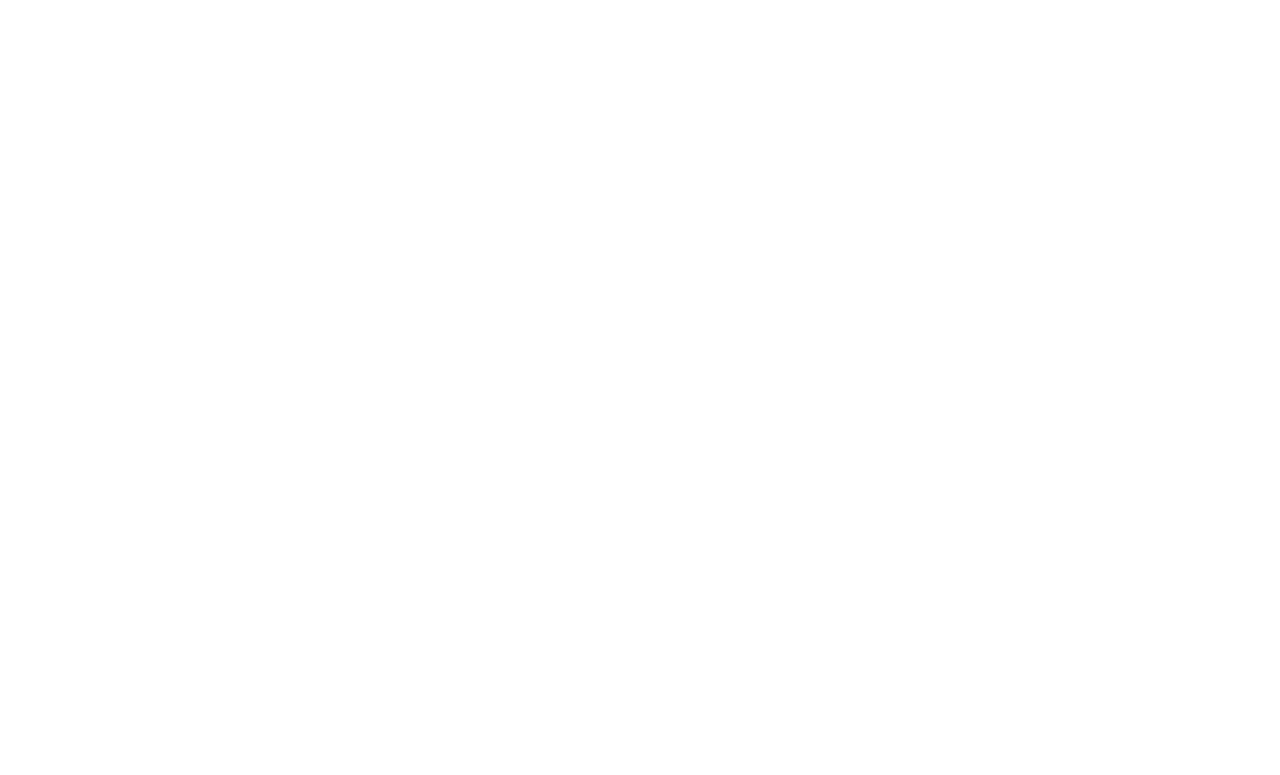
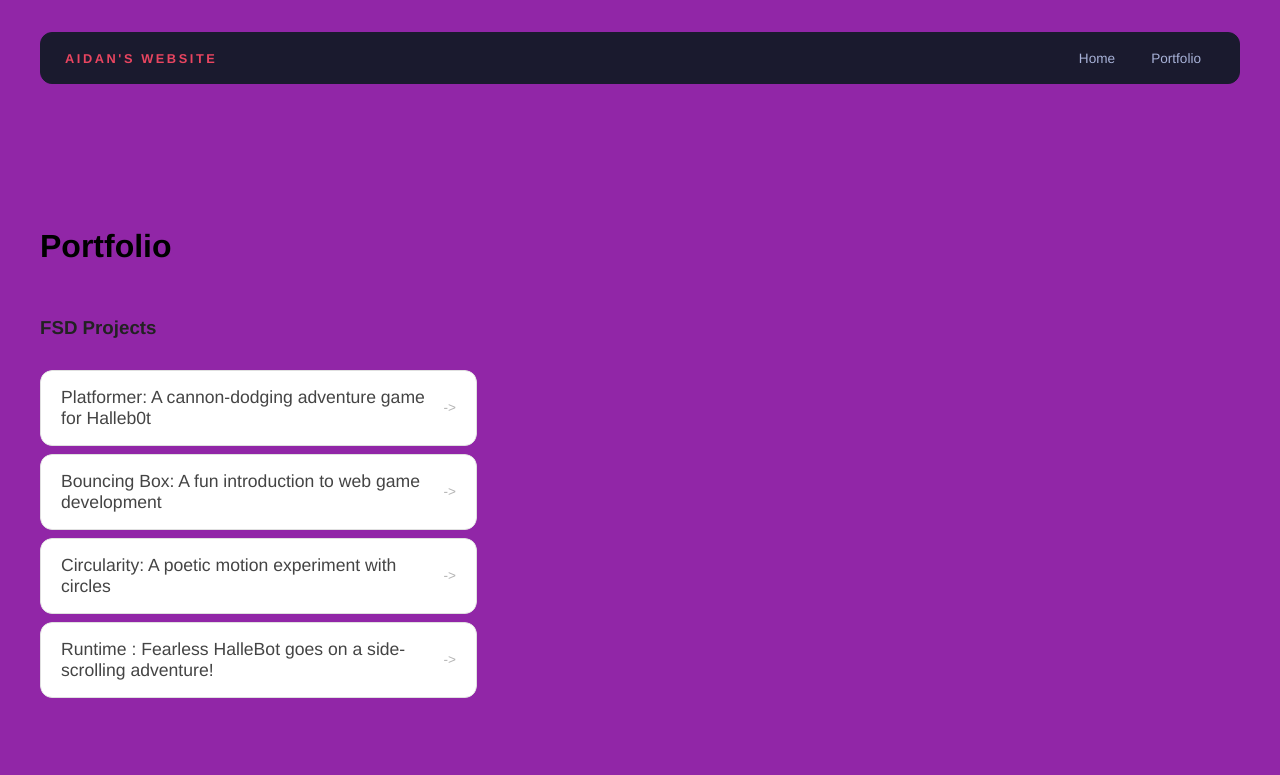
Before and after one commit to AidanMrO/AidanMrO.github.io, a plain HTML site: page portfolio.html in a window 1280 px wide. Drawn offline with Linux system fonts and the light colour scheme.

Commit message:
add portfolio page to website

```diff
--- a/portfolio.html
+++ b/portfolio.html
@@ -0,0 +1,48 @@
+<!DOCTYPE html>
+<html>
+  <head>
+    <title>Gambit</title>
+    <link rel="stylesheet" href="style.css" />
+  </head>
+
+  <body>
+    <!-- All content goes here -->
+    <div id="all-contents">
+       <nav>
+      <h1>Aidan's Website</h1>
+  <ul id="nav-ul">
+    <li class="nav-li">
+      <a href="index.html">Home</a>
+    </li>
+    <li class="nav-li">
+      <a href="portfolio.html">Portfolio</a>
+    </li>
+  </ul>
+  </nav>
+
+  <main>
+    <div class="content">
+    <h1>Portfolio</h1>
+    <h3>FSD Projects</h3>
+    <ul id="portfolio">
+      <li>
+  <a href="fsd-projects/platformer/">Platformer: A cannon-dodging adventure game for Halleb0t</a>
+</li>
+<li>
+  <a href="fsd-projects/bouncing-box/">Bouncing Box: A fun introduction to web game development</a>
+</li>
+<li>
+  <a href="fsd-projects/circularity/">Circularity: A poetic motion experiment with circles</a>
+</li>
+<li>
+ <a href="fsd-projects/runtime/">Runtime : Fearless HalleBot goes on a side-scrolling adventure!</a>
+</li>
+    </ul>
+
+    <!-- ASD Projects will go here -->
+
+  </div>
+  </main>
+    </div>
+  </body>
+</html>
--- a/style.css
+++ b/style.css
@@ -192,3 +192,56 @@ nav h1 {
   background: #e94560;
   color: #fff;
 }
+
+/* Portfolio styles */
+.content h1 {
+  color: black;
+}
+
+#portfolio {
+  list-style: none;
+  margin: 0;
+  padding: 0;
+  width: 100%;
+  display: flex;
+  flex-direction: column;
+  gap: 8px;
+}
+
+#portfolio li {
+  border-radius: 12px;
+  overflow: hidden;
+}
+
+#portfolio a {
+  display: flex;
+  justify-content: space-between;
+  align-items: center;
+  text-decoration: none;
+  color: #444;
+  padding: 16px 20px;
+  font-size: 1.1rem;
+  font-weight: 500;
+  background: #fff;
+  border: 1px solid #e0e0e0;
+  border-radius: 12px;
+  transition: background 0.25s ease, color 0.25s ease, transform 0.25s ease;
+}
+
+#portfolio a:hover {
+  background: #000;
+  color: #fff;
+  transform: translateX(4px);
+}
+
+#portfolio a::after {
+  content: "->";
+  font-size: 0.85rem;
+  opacity: 0.4;
+  transition: opacity 0.25s ease;
+  white-space: nowrap;
+}
+
+#portfolio a:hover::after {
+  opacity: 1;
+}
```
Also changed, not shown: index.html (+1 -1 lines).
